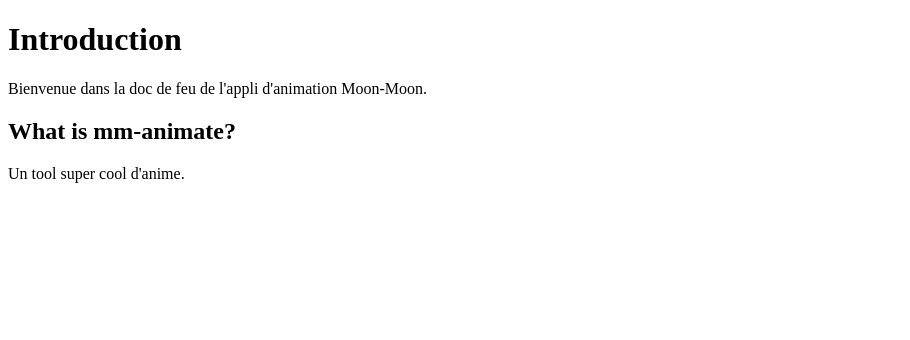
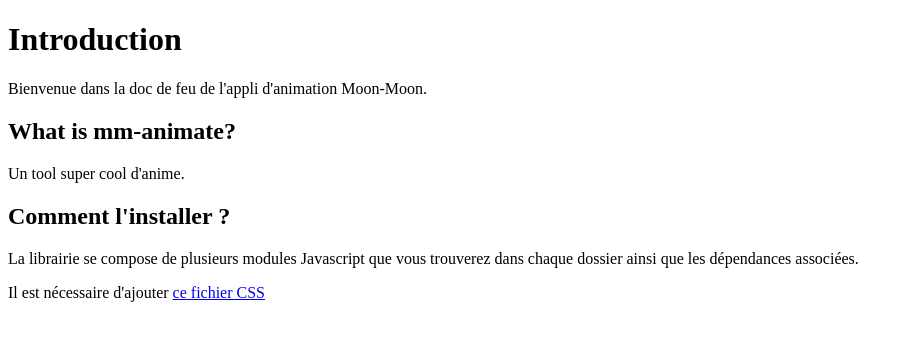
Before and after one commit to Rakido/mm-animate, a Next.js app: page / in a window 1280 px wide. Shown: the top 340 px of the page, without its empty margins (0-910 px from the left). Built offline with nearby package versions, Linux system fonts and the light colour scheme.

Commit message:
bring css dependency in introduction page

```diff
--- a/pages/index.mdx
+++ b/pages/index.mdx
@@ -5,3 +5,9 @@ Bienvenue dans la doc de feu de l'appli d'animation Moon-Moon.
 ## What is mm-animate?
 
 Un tool super cool d'anime.
+
+## Comment l'installer ?
+
+La librairie se compose de plusieurs modules Javascript que vous trouverez dans chaque dossier ainsi que les dépendances associées.
+
+Il est nécessaire d'ajouter [ce fichier CSS](https://raw.githubusercontent.com/Rakido/mm-animation-library/refs/heads/main/css/mm-animation.css)
--- a/pages/parallax-animations/installation.mdx
+++ b/pages/parallax-animations/installation.mdx
@@ -5,8 +5,6 @@ import NxParallaxAnimation from '../../components/NxParallaxAnimation'
 ## Import
 
 La librairie est disponible ici : [MM-ParallaxAnimation.js](https://raw.githubusercontent.com/Rakido/mm-animation-library/refs/heads/main/js/mm-parallax-animation.js)
-
-Le CSS associé est disponible ici : [MM-ParallaxAnimation.css](https://raw.githubusercontent.com/Rakido/mm-animation-library/refs/heads/main/css/data-parallax.css)
 
 ## Dépendances
 Pour utiliser l'animation de parallax d'image, vous aurez besoin de trois dépendances et un fichier CSS:
--- a/pages/stagger-animations/installation.mdx
+++ b/pages/stagger-animations/installation.mdx
@@ -7,8 +7,6 @@ Le stagger permet d'animer des éléments en séquence avec un délai entre chaq
 ## Import
 
 La librairie est disponible ici : [MM-StaggerAnimation.js](https://raw.githubusercontent.com/Rakido/mm-animation-library/refs/heads/main/js/mm-stagger-animation.js)
-
-Pas de CSS associé pour ce bloc.
 
 ## Dépendances
 
--- a/pages/text-animations/installation.mdx
+++ b/pages/text-animations/installation.mdx
@@ -5,8 +5,6 @@ import NxTextAnimation from '../../components/NxTextAnimation'
 ## Import
 
 La librairie est disponible ici : [MM-TextAnimation.js](https://raw.githubusercontent.com/Rakido/mm-animation-library/refs/heads/main/js/mm-text-animation.js)
-
-Le CSS associé est disponible ici : [MM-TextAnimation.css](https://raw.githubusercontent.com/Rakido/mm-animation-library/refs/heads/main/css/data-text-reveal.css)
 
 ## Dépendances
 
```
